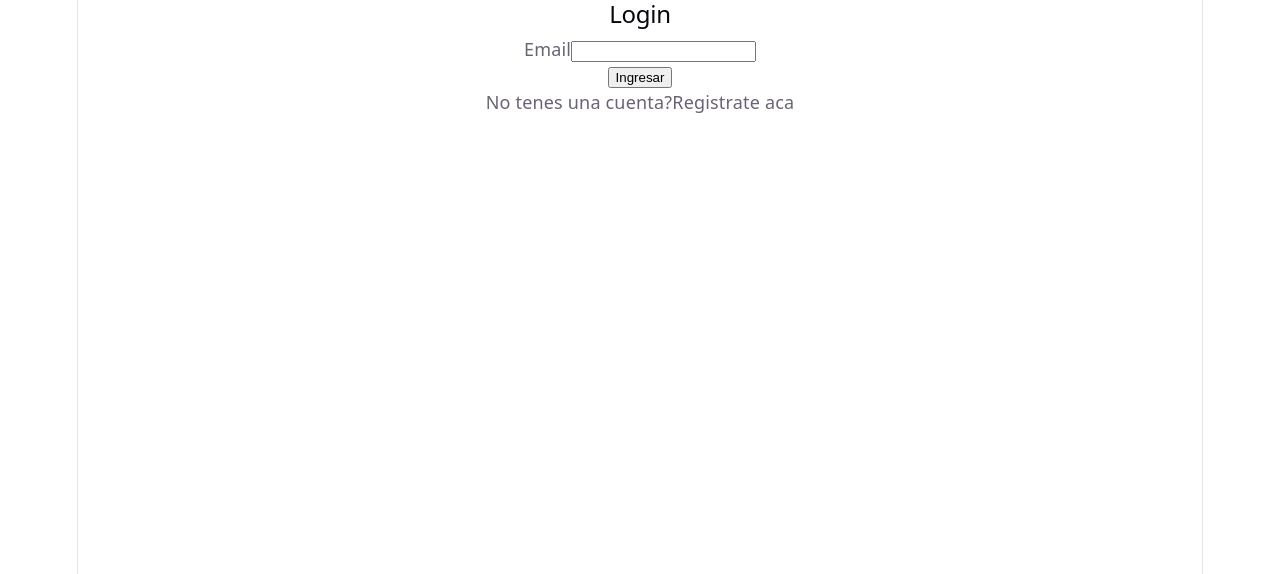
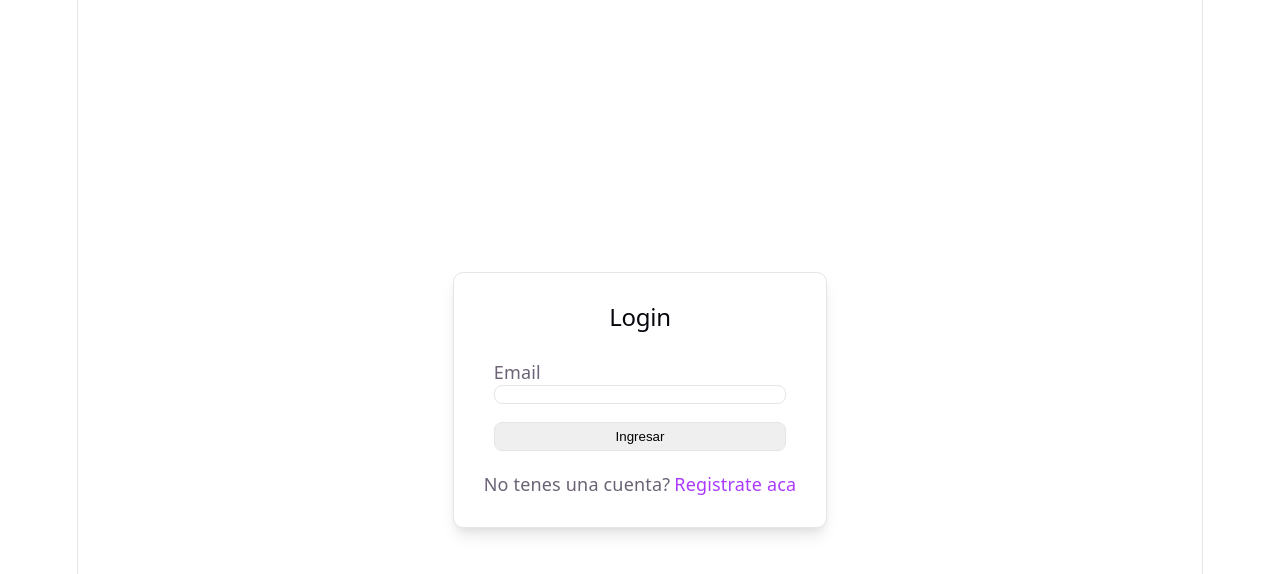
Before and after one commit to SrStamm/task-express, a React (Vite) app in the folder frontend/: page / in a window 1280 px wide. Shown: the top 574 px of the page. Built offline with nearby package versions, Linux system fonts and the light colour scheme; no server answers.

Commit message:
feat(Form): styles updated

```diff
--- /dev/null
+++ b/frontend/src/components/Form/Form.css
@@ -0,0 +1,47 @@
+.form-container {
+  display: flex;
+  flex-direction: column;
+  gap: 10px;
+  background-color: var(--bg);
+  border-radius: 10px;
+  border: 1px solid var(--border);
+  box-shadow: var(--shadow);
+  padding: 30px;
+}
+
+.form-input {
+  display: flex;
+  flex-direction: column;
+  padding: 10px;
+  padding-bottom: 0;
+}
+
+.form-input label {
+  text-align: left;
+}
+
+.form-input input {
+  border-radius: 8px;
+  border: 1px solid var(--border);
+}
+
+.form-input button {
+  border-radius: 8px;
+  border: 1px solid var(--border);
+  padding: 6px;
+  margin-top: 8px;
+}
+
+.form-container p {
+  margin-top: 10px;
+}
+
+.form-container span {
+  margin-left: 4px;
+  color: var(--accent);
+  cursor: pointer;
+}
+
+.form-container span:hover {
+  color: var(--text-h);
+}
--- a/frontend/src/components/Form/LoginForm.tsx
+++ b/frontend/src/components/Form/LoginForm.tsx
@@ -1,5 +1,6 @@
 import { useState } from "react";
 import { loginService } from "../../services/authService";
+import "./Form.css";
 
 interface LoginProps {
   showRegisterForm: () => void;
@@ -11,10 +12,12 @@ function LoginForm({ showRegisterForm }: LoginProps) {
   const login = async () => {
     const res = await loginService({ email: email });
     localStorage.setItem("access_token", res.access_token);
+
+    setEmail("");
   };
 
   return (
-    <>
+    <div className="form-container">
       <h2>Login</h2>
 
       <form
@@ -23,7 +26,7 @@ function LoginForm({ showRegisterForm }: LoginProps) {
           login();
         }}
       >
-        <div>
+        <div className="form-input">
           <label>Email</label>
           <input
             value={email}
@@ -32,7 +35,7 @@ function LoginForm({ showRegisterForm }: LoginProps) {
           />
         </div>
 
-        <div>
+        <div className="form-input">
           <button type="submit">Ingresar</button>
         </div>
       </form>
@@ -41,7 +44,7 @@ function LoginForm({ showRegisterForm }: LoginProps) {
         No tenes una cuenta?
         <span onClick={showRegisterForm}>Registrate aca</span>
       </p>
-    </>
+    </div>
   );
 }
 
--- a/frontend/src/components/Form/RegisterForm.tsx
+++ b/frontend/src/components/Form/RegisterForm.tsx
@@ -1,5 +1,6 @@
 import { useState } from "react";
 import { registerService } from "../../services/authService";
+import "./Form.css";
 
 interface RegisterProps {
   showLoginForm: () => void;
@@ -12,10 +13,13 @@ export default function RegisterForm({ showLoginForm }: RegisterProps) {
   const register = async () => {
     const res = await registerService({ email: email, name: name });
     console.log(res);
+
+    setEmail("");
+    setName("");
   };
 
   return (
-    <>
+    <div className="form-container">
       <h2>Register</h2>
 
       <form
@@ -24,7 +28,7 @@ export default function RegisterForm({ showLoginForm }: RegisterProps) {
           register();
         }}
       >
-        <div>
+        <div className="form-input">
           <label>Nombre</label>
           <input
             value={name}
@@ -33,7 +37,7 @@ export default function RegisterForm({ showLoginForm }: RegisterProps) {
           />
         </div>
 
-        <div>
+        <div className="form-input">
           <label>Email</label>
           <input
             type="email"
@@ -42,8 +46,8 @@ export default function RegisterForm({ showLoginForm }: RegisterProps) {
           />
         </div>
 
-        <div>
-          <button />
+        <div className="form-input">
+          <button>Registrarse</button>
         </div>
       </form>
 
@@ -51,6 +55,6 @@ export default function RegisterForm({ showLoginForm }: RegisterProps) {
         Ya tenes una cuenta?
         <span onClick={() => showLoginForm()}>Logeate aca</span>
       </p>
-    </>
+    </div>
   );
 }
--- /dev/null
+++ b/frontend/src/pages/AuthPage.css
@@ -0,0 +1,8 @@
+.auth-layout {
+  display: flex;
+  flex-direction: row;
+  align-items: center;
+  margin: auto;
+  max-width: 400px;
+  padding: 10px;
+}
--- a/frontend/src/pages/AuthPage.tsx
+++ b/frontend/src/pages/AuthPage.tsx
@@ -1,6 +1,7 @@
 import { useState } from "react";
 import LoginForm from "../components/Form/LoginForm";
 import RegisterForm from "../components/Form/RegisterForm";
+import "./AuthPage.css";
 
 export function AuthPage() {
   const [isLogin, setIsLogin] = useState(true);
@@ -14,12 +15,12 @@ export function AuthPage() {
   };
 
   return (
-    <>
+    <main className="auth-layout">
       {isLogin ? (
         <LoginForm showRegisterForm={showRegisterForm} />
       ) : (
         <RegisterForm showLoginForm={showLoginForm} />
       )}
-    </>
+    </main>
   );
 }
```
